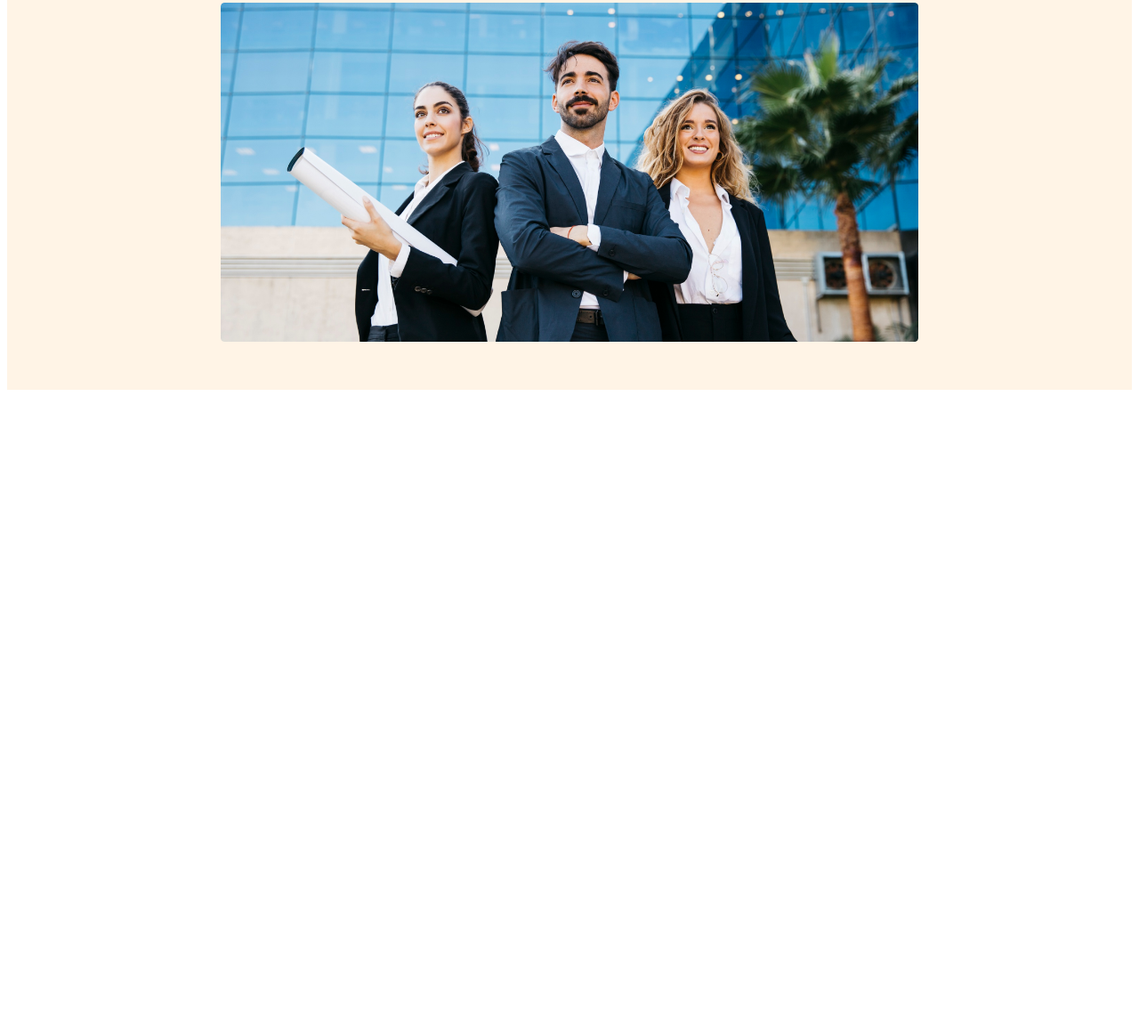
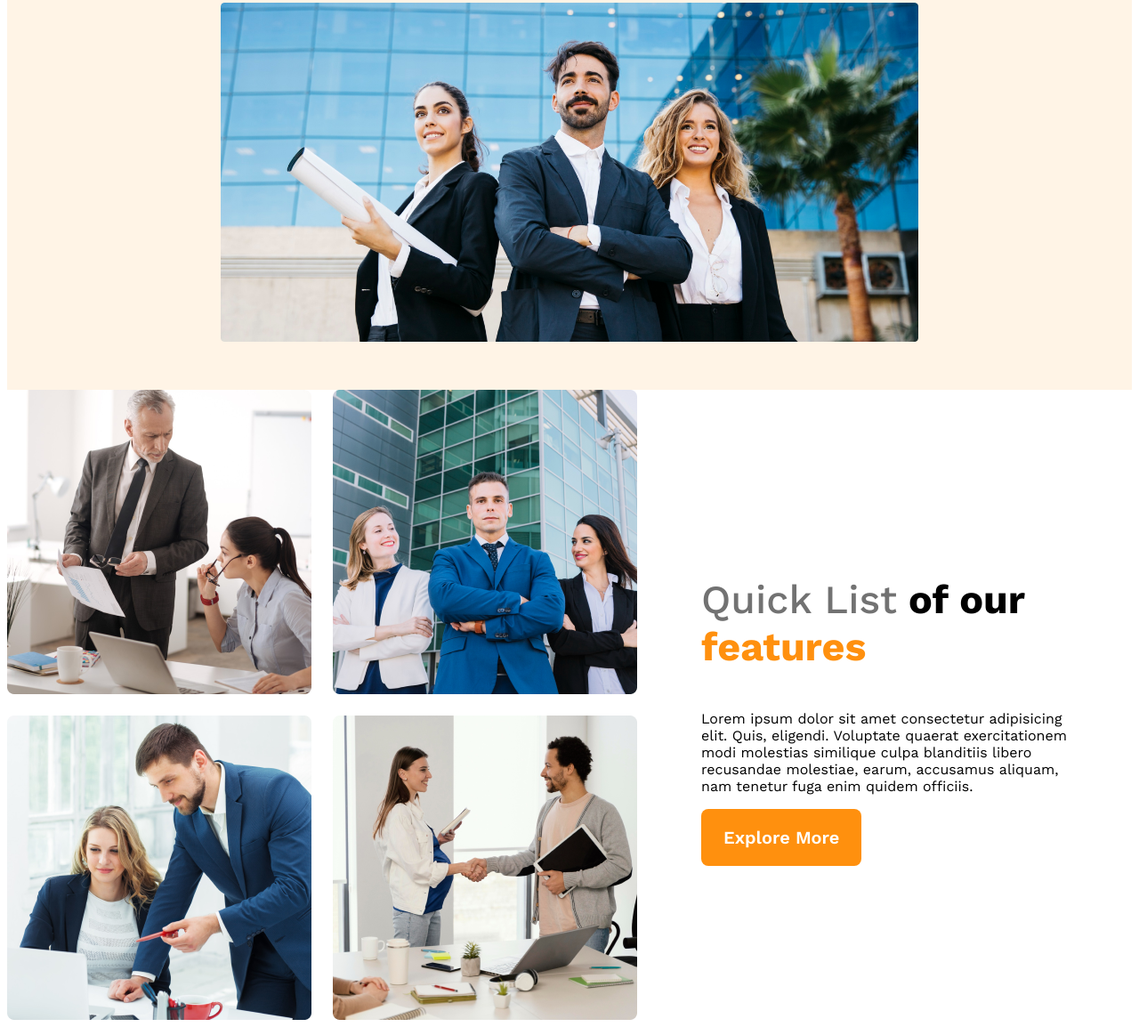
Before and after one commit to Dehan001/G3-Architect-website, a plain HTML site: page index.html in a window 1280 px wide. Shown: the part 563-1717 px from the top of the page at 89% size. Before the commit the page ends 1009 px from the top, so only its background shows below. Drawn offline with nearby package versions, Linux system fonts and the light colour scheme.

Commit message:
added teams sections

```diff
--- a/index.html
+++ b/index.html
@@ -35,11 +35,20 @@
         </div>
     </header>
     <main>
-        <section>
-            <div>
+        <section class="team-container">
+            <div class="team-img-container">
+                <img src="./images/team1.png" alt="">
+                <img src="./images/team2.png" alt="">
+                <img src="./images/team3.png" alt="">
+                <img src="./images/team4.png" alt="">
 
             </div>
-            <div>
+            <div class="teams-content">
+                <h3 class="teams-title"> <span class="quick-list"> Quick List</span><span> of our</span><span class="team-features"> features</span>  </h3>
+                <p class="teams-description">Lorem ipsum dolor sit amet consectetur adipisicing elit. Quis, eligendi. Voluptate quaerat
+                    exercitationem modi molestias similique culpa blanditiis libero recusandae molestiae, earum,
+                    accusamus aliquam, nam tenetur fuga enim quidem officiis.</p>
+                <button class="btn-primary">Explore More</button>
 
             </div>
         </section>
--- a/styles/architect.css
+++ b/styles/architect.css
@@ -95,3 +95,30 @@ main{
     max-width: 1440px;
     margin: 0 auto;
 }
+
+.team-container{
+    display: flex;
+    align-items: center;
+}
+
+.team-img-container{
+    display: grid;
+    grid-template-columns: repeat(2,1fr);
+    gap: 1.5rem;
+}
+
+.teams-content{
+    padding-left: 4.5rem;
+    padding-right: 4.5rem;
+}
+.teams-title{
+    font-size: 2.8rem;
+}
+.teams-title .quick-list{
+    color: #727272;
+    font-weight: 500;
+}
+.teams-title .team-features{
+    color: #FF900E;
+    font-weight: 700;
+}
```
